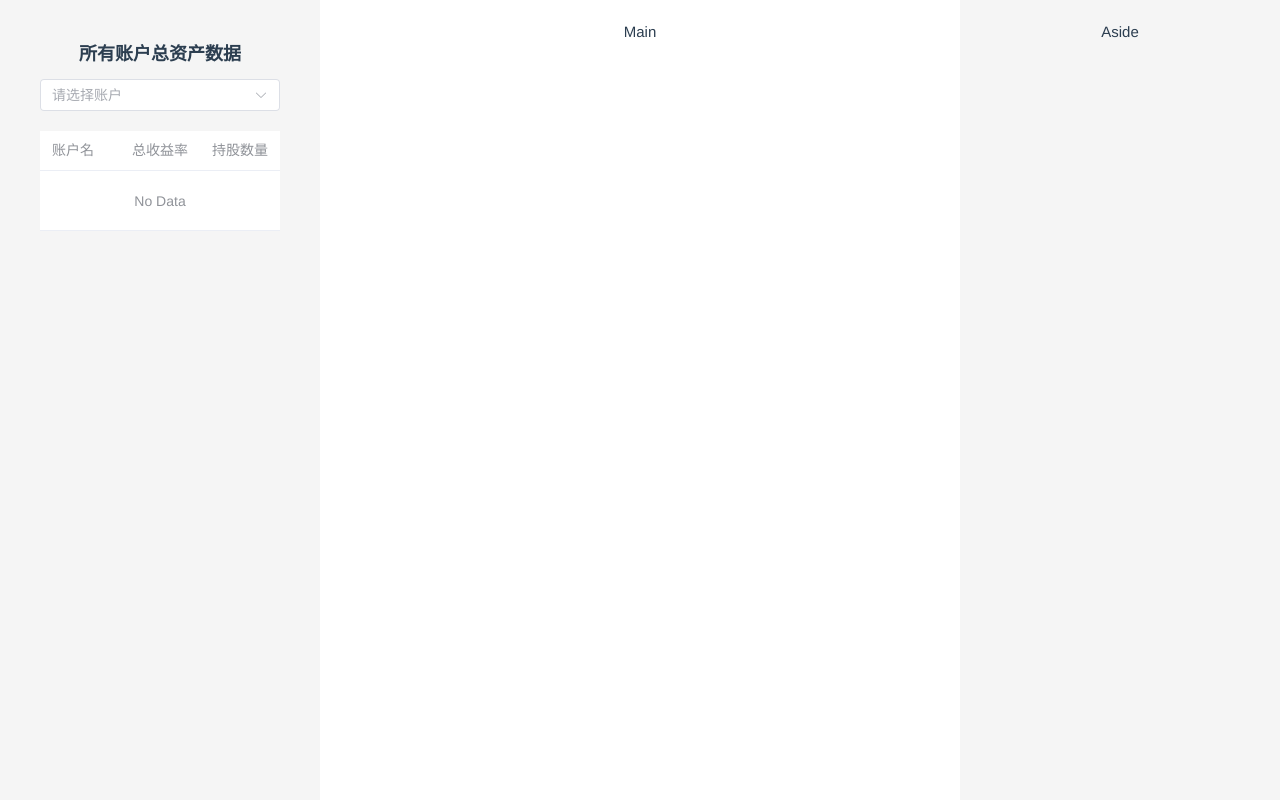
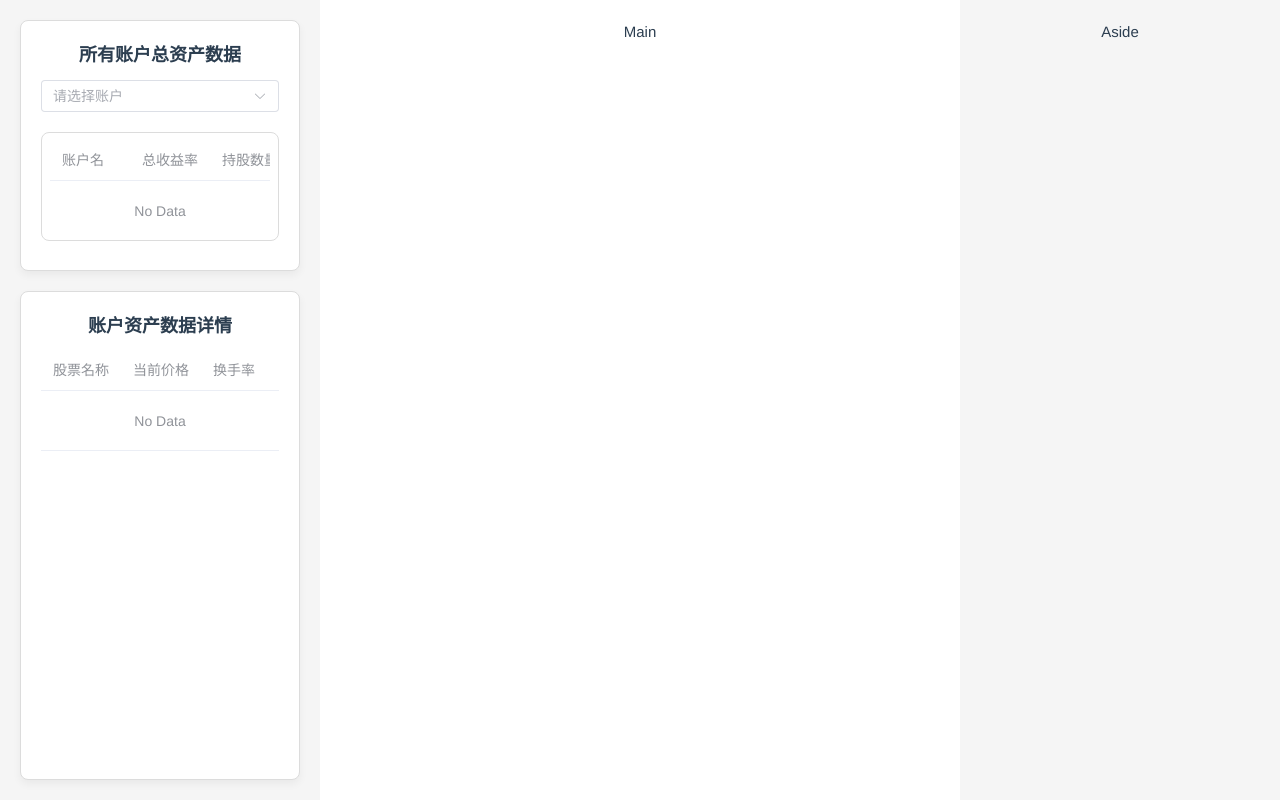
Before and after one commit to MRiecy/StockVueVision, a Vue app: page / in a window 1280 px wide. Built offline with nearby package versions, Linux system fonts and the light colour scheme.

Commit message:
feat(components):Complete the development of the sidebar

```diff
--- a/src/components/AssetDisplayModule.vue
+++ b/src/components/AssetDisplayModule.vue
@@ -1,12 +1,9 @@
 <template>
+  <div class="left-aside">
     <div class="asset-display-module">
       <div class="title">所有账户总资产数据</div>
       <div class="select-container">
-      <el-select
-        v-model="selectedAccount"
-        placeholder="请选择账户"
-        @change="handleAccountChange"
-      >
+        <el-select v-model="selectedAccount" placeholder="请选择账户" @change="handleAccountChange">
           <el-option
             v-for="(account, index) in accounts"
             :key="index"
@@ -15,6 +12,7 @@
           />
         </el-select>
       </div>
+      <div class="table-container">
         <el-table :data="selectedAccountData" style="width: 100%">
           <el-table-column prop="name" label="账户名"></el-table-column>
           <el-table-column prop="rate" label="总收益率"></el-table-column>
@@ -22,33 +20,104 @@
           <el-table-column prop="fund" label="初始资金"></el-table-column>
         </el-table>
       </div>
+    </div>
+
+    <div class="asset-details">
+      <div class="title">账户资产数据详情</div>
+      <div class="table-stock">
+        <el-table :data="selectedStocks" style="width: 100%">
+          <el-table-column prop="name" label="股票名称"></el-table-column>
+          <el-table-column prop="currentPrice" label="当前价格"></el-table-column>
+          <el-table-column prop="turnoverRate" label="换手率"></el-table-column>
+          <el-table-column prop="volume" label="交易量"></el-table-column>
+        </el-table>
+      </div>
+    </div>
+  </div>
 </template>
 
-<script lang="ts" setup>
+<script setup>
 import { ref, computed } from 'vue'
 
 const accounts = ref([
-  { name: '账户1', rate: '10%', stocks: 100, fund: 1000 },
-  { name: '账户2', rate: '8%', stocks: 150, fund: 1500 },
-  { name: '账户A', rate: '5%', stocks: 50, fund: 500 },
-  { name: '账户B', rate: '7%', stocks: 75, fund: 750 },
+  {
+    name: '账户1',
+    rate: '10%',
+    fund: 1000,
+    stocks: [
+      { name: '股票A', currentPrice: '100', turnoverRate: '2%', volume: 1000 },
+      { name: '股票B', currentPrice: '50', turnoverRate: '5%', volume: 500 },
+    ],
+  },
+  {
+    name: '账户2',
+    rate: '8%',
+    fund: 1500,
+    stocks: [{ name: '股票C', currentPrice: '200', turnoverRate: '3%', volume: 2000 }],
+  },
+  {
+    name: '账户A',
+    rate: '5%',
+    fund: 500,
+    stocks: [],
+  },
+  {
+    name: '账户B',
+    rate: '7%',
+    fund: 750,
+    stocks: [{ name: '股票D', currentPrice: '150', turnoverRate: '4%', volume: 1500 }],
+  },
 ])
 
 const selectedAccount = ref('')
 
 const selectedAccountData = computed(() => {
-  return accounts.value.filter(account => account.name === selectedAccount.value) || []
+  const account = accounts.value.find((acc) => acc.name === selectedAccount.value)
+  if (!account) return []
+  return [
+    {
+      name: account.name,
+      rate: account.rate,
+      stocks: account.stocks.length,
+      fund: account.fund,
+    },
+  ]
 })
 
-const handleAccountChange = (accountName: string) => {
-  selectedAccount.value = accountName
-}
+const handleAccountChange = () => {}
+
+const selectedStocks = computed(() => {
+  const account = accounts.value.find((acc) => acc.name === selectedAccount.value)
+  return account ? account.stocks : []
+})
 </script>
 
 <style scoped>
+.left-aside {
+  width: 100%;
+  height: 100%;
+  display: flex;
+  flex-direction: column; /* 垂直排列子元素 */
+}
+
 .asset-display-module {
   width: 100%;
   padding: 20px;
+  border: 1px solid #dcdcdc; /* 添加浅灰色边框 */
+  border-radius: 8px; /* 添加圆角 */
+  background-color: #ffffff; /* 组件背景色 */
+  box-shadow: 0 4px 8px rgba(0, 0, 0, 0.05); /*添加阴影效果 */
+}
+
+.asset-details {
+  width: 100%;
+  flex-grow: 1; /* 自动填充剩余空间 */
+  margin-top: 20px; /* 与上方模块的间距 */
+  padding: 20px;
+  border: 1px solid #dcdcdc;
+  border-radius: 8px;
+  background-color: #ffffff;
+  box-shadow: 0 4px 8px rgba(0, 0, 0, 0.05);
 }
 
 .title {
@@ -61,7 +130,30 @@ const handleAccountChange = (accountName: string) => {
   margin-bottom: 20px;
 }
 
+.table-container {
+  height: calc(100% - 100px); /* 动态调整高度 */
+  padding: 8px;
+  border: 1px solid #dcdcdc;
+  border-radius: 8px;
+  overflow: hidden;
+}
+
+.table-stock {
+  height: 100%; /* 表格容器高度铺满父容器 */
+  overflow-y: auto; /* 内容溢出时显示滚动条 */
+}
+
 .el-select {
   width: 100%;
 }
+
+/* 修改下拉框样式 */
+.el-select .el-input__inner {
+  border-radius: 8px;
+  border: 1px solid #dcdcdc;
+}
+
+.el-select-dropdown__item.selected {
+  color: #3366cc; /* 选中项颜色 */
+}
 </style>
--- a/src/components/layout/BasicLayout.vue
+++ b/src/components/layout/BasicLayout.vue
@@ -21,7 +21,7 @@ export default {
 };
 </script>
 
-<style>
+<style scoped>
 .common-layout {
   width: 100%;
   height: 100vh; /* 使布局高度铺满整个视窗 */
```
Lines whose indentation alone changed are shown as unchanged.
